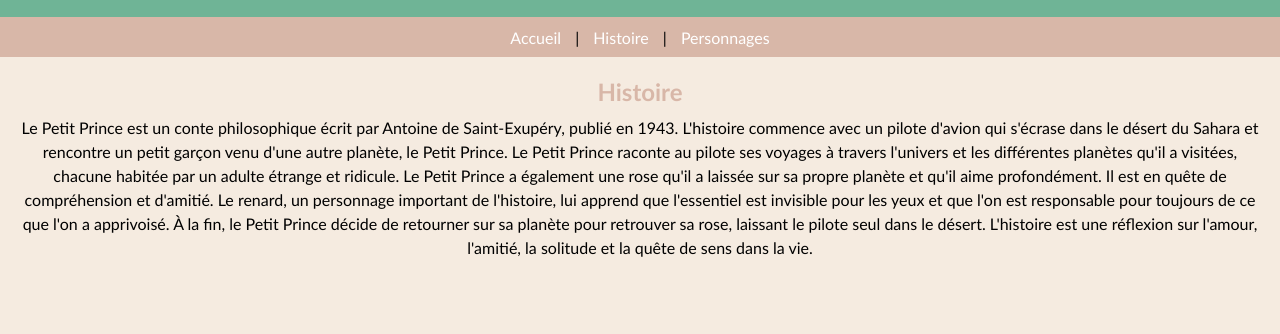
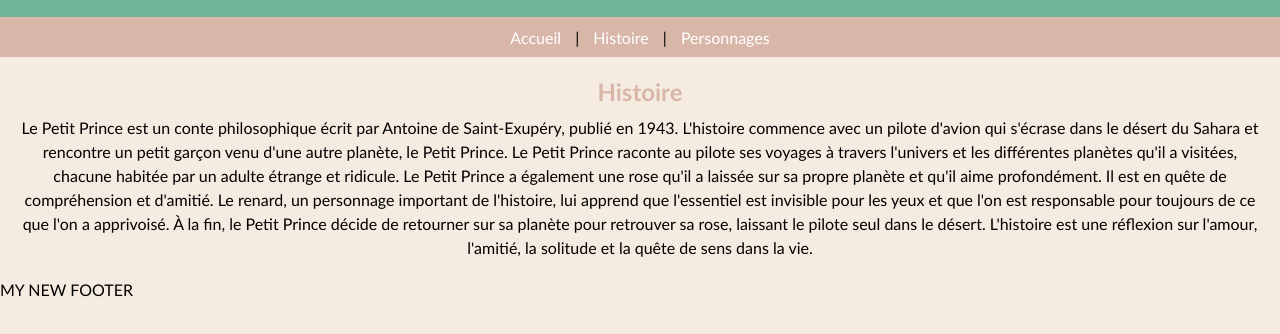
Before and after one commit to elgathom/lepetitprince, a plain HTML site: page histoire.html in a window 1280 px wide. Shown: the part 62-396 px from the top of the page. Drawn offline with Linux system fonts and the light colour scheme.

Commit message:
add footer and short text inside

```diff
--- a/histoire.html
+++ b/histoire.html
@@ -25,5 +25,8 @@
             À la fin, le Petit Prince décide de retourner sur sa planète pour retrouver sa rose, laissant le pilote seul dans le désert.
             L'histoire est une réflexion sur l'amour, l'amitié, la solitude et la quête de sens dans la vie.</p>
     </main>
+    <footer>
+        MY NEW FOOTER
+    </footer>
 </body>
 </html>
```
